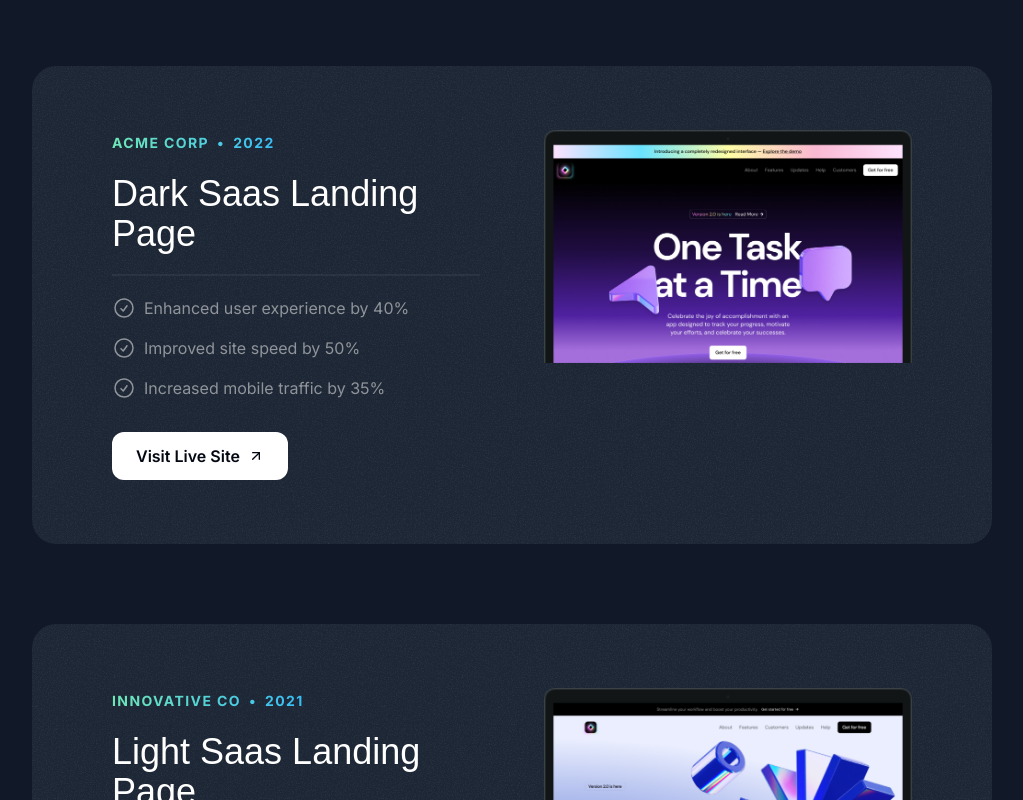
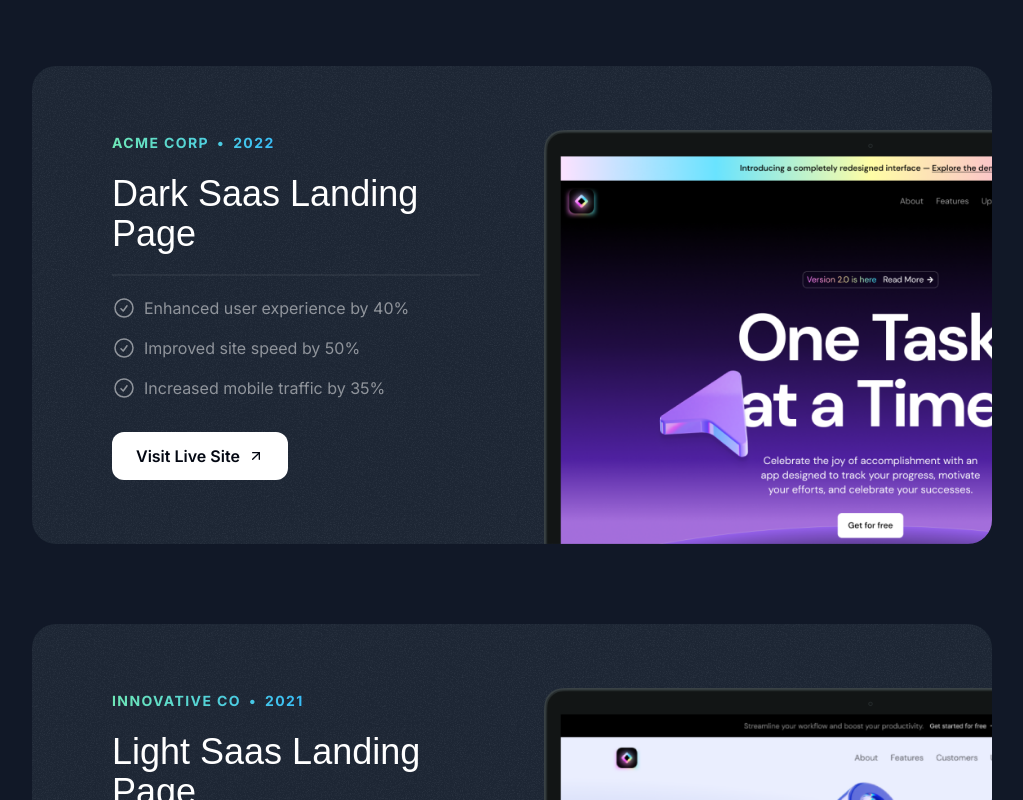
Before and after one commit to andrMaulana/single-page-portfolio, a Next.js app: page / in a window 1280 px wide. Shown: the part 1200-2000 px from the top of the page, without its empty margins (128-1151 px from the left). Built offline with nearby package versions, Linux system fonts and the light colour scheme; a web font is replaced by a local one.

Commit message:
resize image for desktop layout

```diff
--- a/src/sections/Projects.tsx
+++ b/src/sections/Projects.tsx
@@ -87,8 +87,8 @@ export const ProjectsSection = () => {
                     </button>
                 </a>
                 </div>
-                <div className="">
-                <Image src={project.image} alt={project.title} className="mt-8 -mb-4 md:-mb-0 lg:mt-0" />
+                <div className="relative">
+                <Image src={project.image} alt={project.title} className="mt-8 -mb-4 md:-mb-0 lg:mt-0 lg:absolute lg:h-full lg:w-auto lg:max-w-none" />
                 </div>
               </div>
             </div>
```
